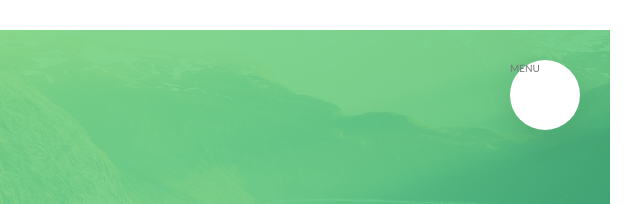
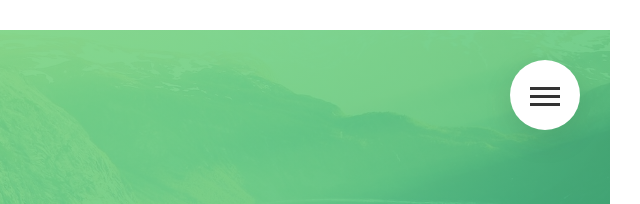
Before and after one commit to Muha-tsokotukha/Natours, a website: page index.html in a window 1280 px wide. Shown: the top 204 px of the page, 640-1280 px from the left. Drawn offline with Linux system fonts and the light colour scheme.

Commit message:
navigation menu

```diff
--- a/index.html
+++ b/index.html
@@ -19,7 +19,9 @@
   <body>
     <div class="navigation">
       <input type="checkbox" class="navigation__checkbox" id="navi-toggle" />
-      <label for="navi-toggle" class="navigation__button">MENU</label>
+      <label for="navi-toggle" class="navigation__button">
+        <span class="navigation__icon">&nbsp;</span>
+      </label>
 
       <div class="navigation__background">&nbsp;</div>
 
--- a/sass/layout/_navigation.scss
+++ b/sass/layout/_navigation.scss
@@ -13,6 +13,8 @@
     border-radius: 50%;
     z-index: 2000;
     box-shadow: 0 1rem 3rem rgba($color-black, 0.1);
+    text-align: center;
+    cursor: pointer;
   }
 
   &__background {
@@ -97,4 +99,56 @@
     opacity: 1;
     width: 100%;
   }
+
+  &__icon {
+    position: relative;
+    margin-top: 3.5rem;
+
+    &,
+    &::before,
+    &::after {
+      width: 3rem;
+      height: 2.5px;
+      background-color: $color-grey-dark-3;
+      display: inline-block;
+    }
+
+    &::before,
+    &::after {
+      content: "";
+      position: absolute;
+      left: 0;
+      transition: all 0.2s;
+    }
+
+    &::before {
+      top: -0.8rem;
+    }
+
+    &::after {
+      top: 0.8rem;
+    }
+  }
+
+  &__button:hover &__icon::before {
+    top: -1rem;
+  }
+
+  &__button:hover &__icon::after {
+    top: 1rem;
+  }
+
+  &__checkbox:checked + &__button &__icon {
+    background-color: transparent;
+  }
+
+  &__checkbox:checked + &__button &__icon::before {
+    top: 0;
+    transform: rotate(135deg);
+  }
+
+  &__checkbox:checked + &__button &__icon::after {
+    top: 0;
+    transform: rotate(-135deg);
+  }
 }
```
Also changed, not shown: css/style.css, 1 other file.
